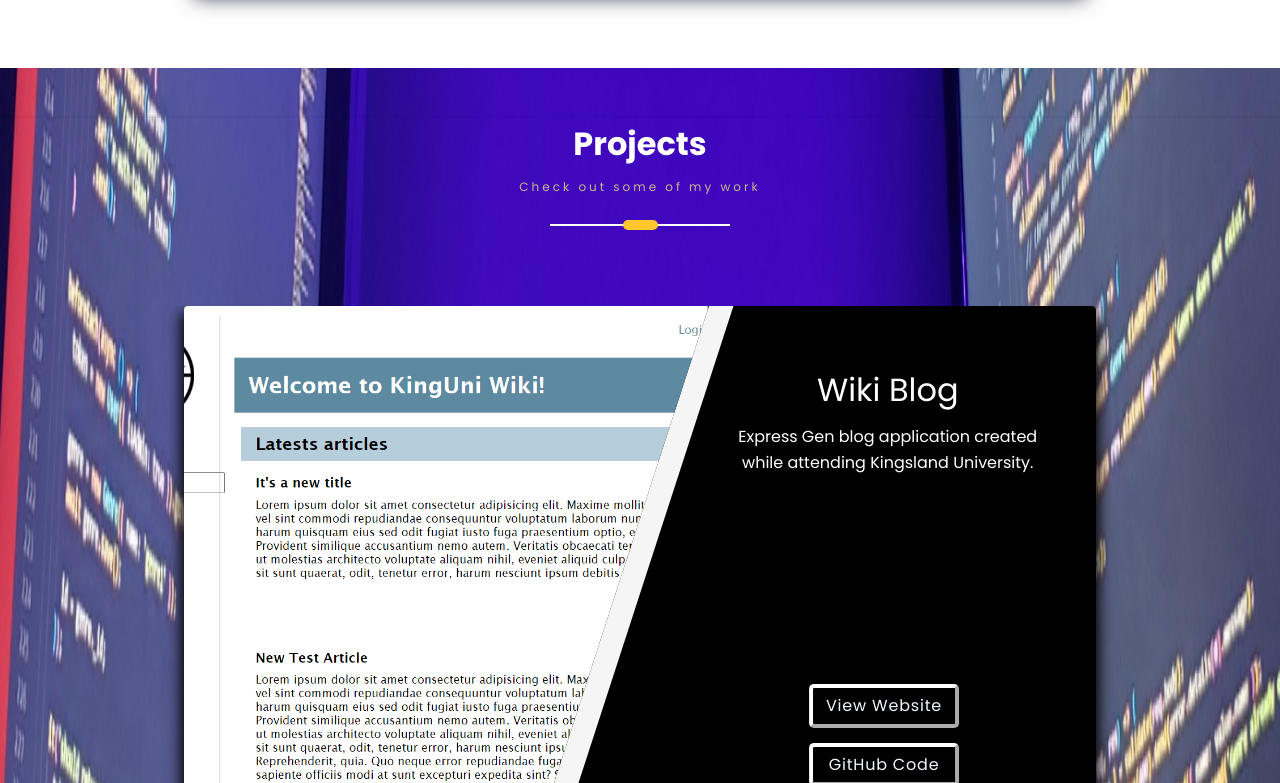
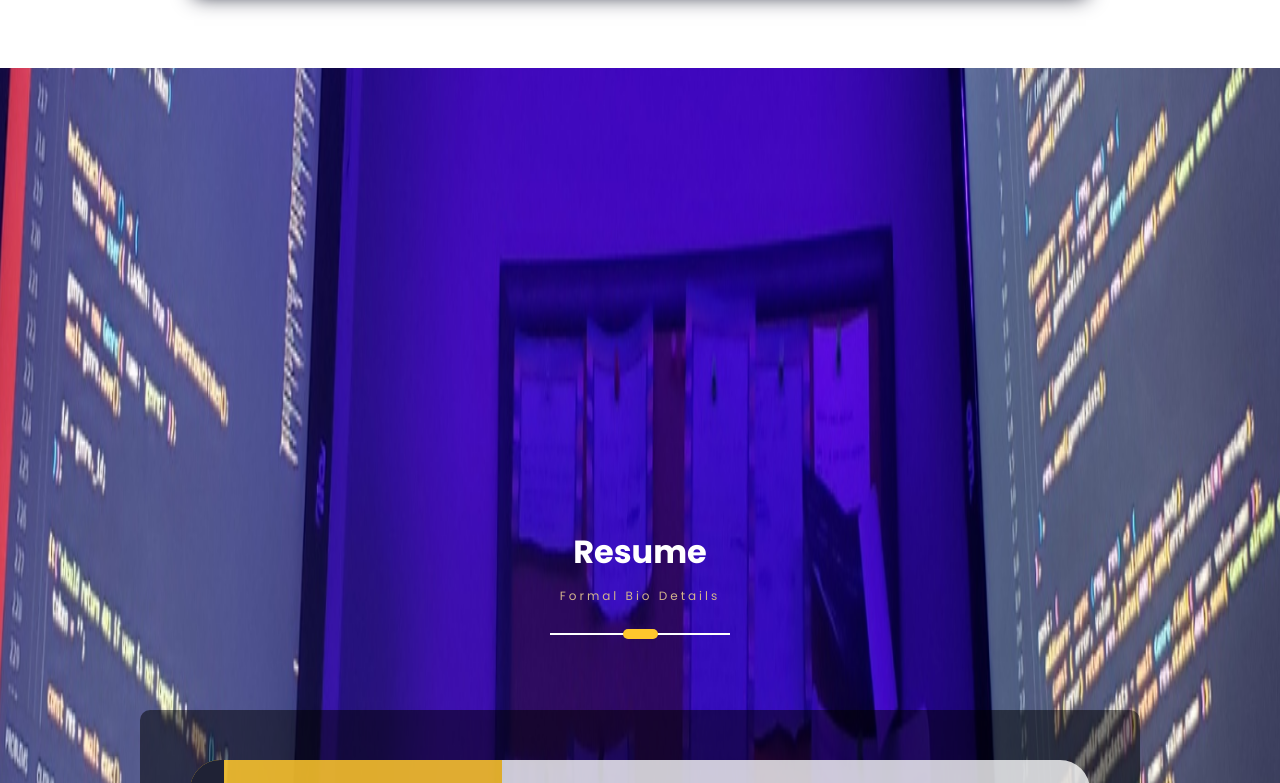
Before and after one commit to Cybre3/portfolio, a React (Create React App) app in the folder client/: page / in a window 1280 px wide. Shown: the part 1637-2420 px from the top of the page. Built offline with nearby package versions, Linux system fonts and the light colour scheme; a web font is replaced by a local one.

Commit message:
Project update

```diff
--- a/client/src/PortfolioContainer/Footer/Footer.js
+++ b/client/src/PortfolioContainer/Footer/Footer.js
@@ -17,7 +17,7 @@ const challenges = [
 ];
 
 const projects = [
-  {
+ /*  {
     title: 'Wiki Blog',
     githubCode: 'https://github.com/Cybre3/KingsWikiApp',
     link: 'https://kings-wiki-blog.herokuapp.com/',
@@ -30,7 +30,7 @@ const projects = [
     title: 'Rubix Cube',
     githubCode: 'https://github.com/Cybre3/cubeExpressGen',
     link: 'https://kings-cube-app.herokuapp.com/',
-  },
+  }, */
   /*    {
       title: "Zephlipgloss",
       description: "Eccomerce Lipgloss website",
@@ -39,10 +39,15 @@ const projects = [
       image:
         "https://d33wubrfki0l68.cloudfront.net/61b98b11d3e7375e5af0e4b7/screenshot_2021-12-15-06-31-17-0000.png",
     }, */
+  // {
+  //   title: 'Course Enroll',
+  //   githubCode: 'https://github.com/Cybre3/KingsVideoTutorialApp',
+  //   link: 'https://kings-video-course-app.herokuapp.com/',
+  // },
   {
-    title: 'Course Enroll',
-    githubCode: 'https://github.com/Cybre3/KingsVideoTutorialApp',
-    link: 'https://kings-video-course-app.herokuapp.com/',
+    title: 'Coming Soon!',
+    githubCode: '',
+    link: '/',
   },
 ];
 
--- a/client/src/PortfolioContainer/ProjectContainer/ProjectConatiner.css
+++ b/client/src/PortfolioContainer/ProjectContainer/ProjectConatiner.css
@@ -3,6 +3,7 @@
   box-shadow: 0px 4px 5px 0px #000000;
   margin: 50px 0 0;
   max-width: 100%;
+  padding-bottom: 30px; /* remove when you replace projects */
 }
 
 .proj-page {
@@ -168,6 +169,20 @@
   margin-left: 525px;
 } */
 
+.coming-soon {
+  align-items: center;
+  background-color: aliceblue;
+  border: solid 2px black;
+  border-radius: 5px;
+  color: black;
+  display: flex;
+  font-weight: 700;
+  height: 150px;
+  justify-content: center;
+  letter-spacing: 0.15em;
+  margin: 0 auto 0 auto;
+  width: 300px;
+}
 
 @media only screen and (max-width: 1400px) {
   .left {
--- a/client/src/PortfolioContainer/ProjectContainer/ProjectContainer.js
+++ b/client/src/PortfolioContainer/ProjectContainer/ProjectContainer.js
@@ -101,7 +101,7 @@ function ProjectContainer(props) {
   return (
     <div className="project-container container fade-in" id={props.id || ""}>
       <ScreenHeading title={"Projects"} subHeading={"Check out some of my work"} />
-      <OwlCarousel className="owl-carousel container" {...options}>
+     {/*  <OwlCarousel className="owl-carousel container" {...options}>
         {projects.map((project, index) => (
           <CardPC
             key={index}
@@ -113,7 +113,8 @@ function ProjectContainer(props) {
             projectLink={project.projectLink}
           />
         ))}
-      </OwlCarousel>
+      </OwlCarousel> */}
+      <div className='coming-soon'>Coming soon!</div>
     </div>
   );
 }
```
